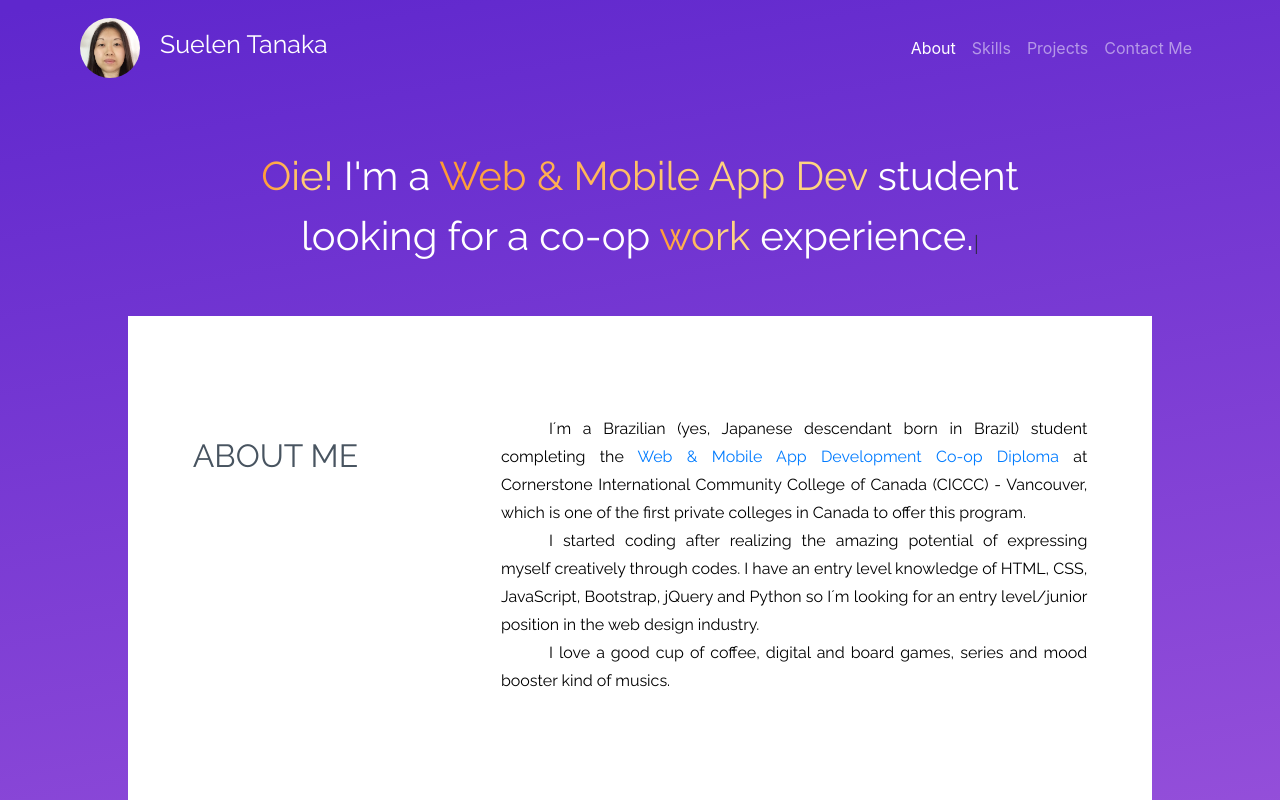
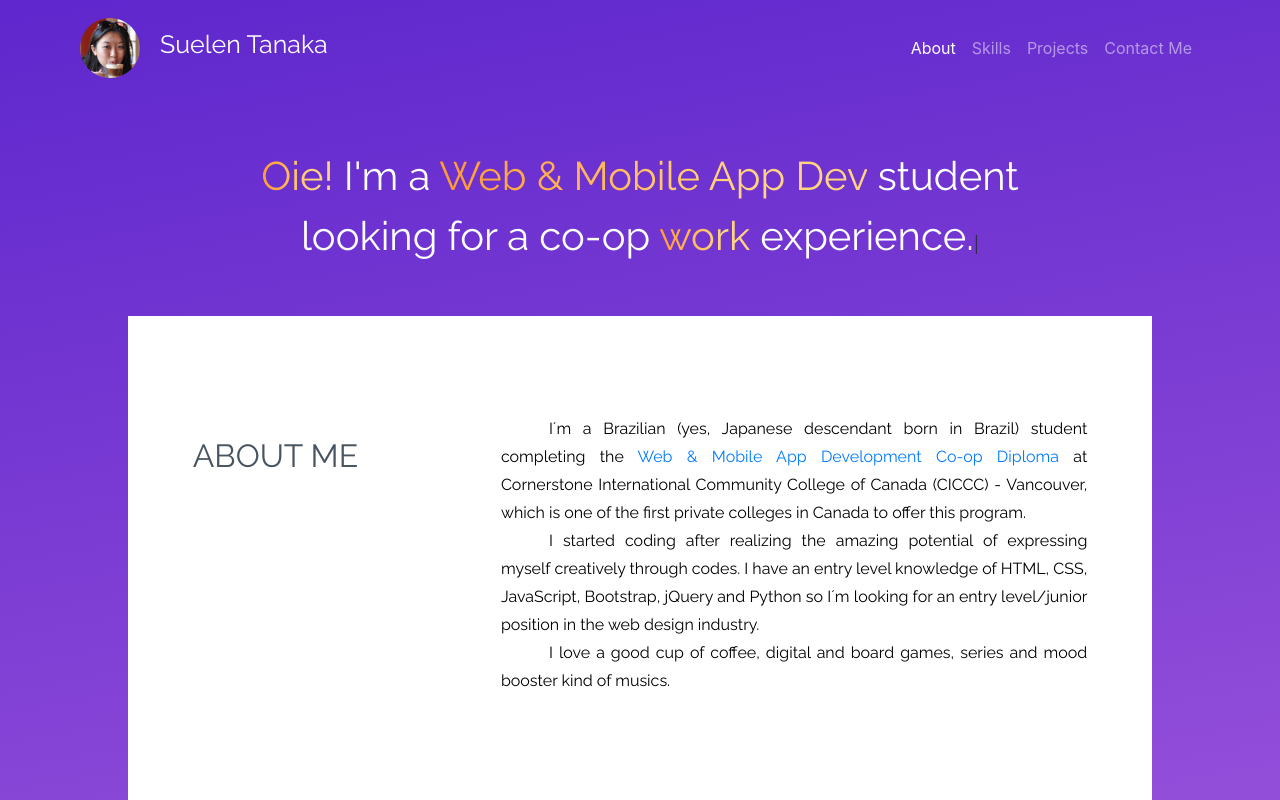
Before and after one commit to suelentanaka/portfolio, a plain HTML site: page index.html in a window 1280 px wide. Shown: the top 800 px of the page. Drawn offline with nearby package versions, Linux system fonts and the light colour scheme.

Commit message:
update photo

```diff
--- a/index.html
+++ b/index.html
@@ -21,7 +21,7 @@
 
 <!--***************NAVBAR***************-->
 <nav class="navbar navbar-expand-lg navbar-dark" style="background-color: transparent; margin: 10px 5%">
-  <img alt="myphoto" style="height: 60px; width: 60px; margin-right: 20px; border-radius: 5em;" src="img/photo.png">
+  <img alt="myphoto" style="height: 60px; width: 60px; margin-right: 20px; border-radius: 5em;" src="img/photo.JPG">
   <a class="navbar-brand mr-auto" href="#" style="color: white;"><h3 style="font-size: 25px;">Suelen Tanaka</h3></a>
   <button class="navbar-toggler" type="button" data-toggle="collapse" data-target="#navbarTogglerDemo02" aria-controls="navbarTogglerDemo02" aria-expanded="false" aria-label="Toggle navigation">
     <span class="navbar-toggler-icon"></span>
```
Also changed, not shown: img/photo.png (deleted).
